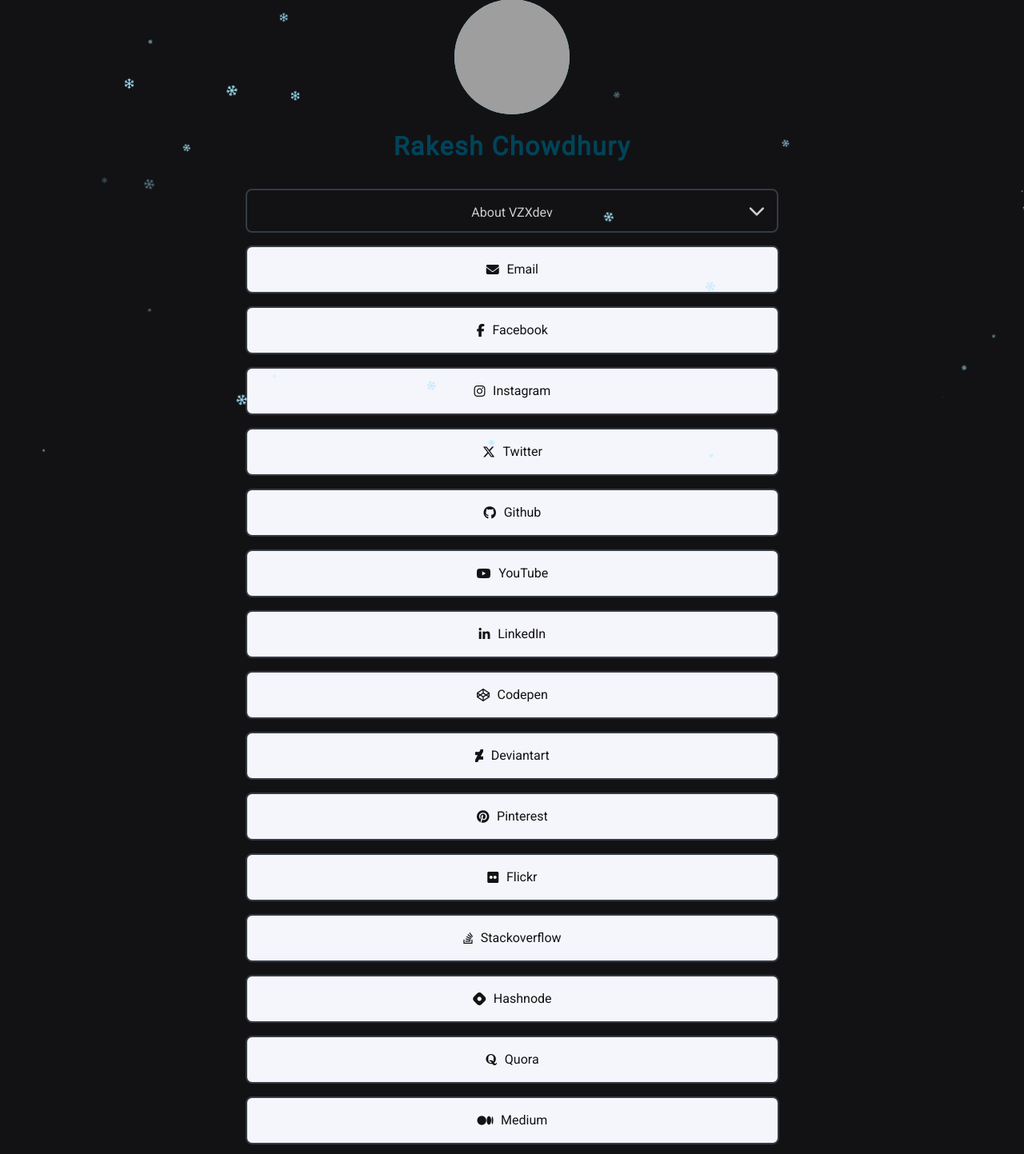
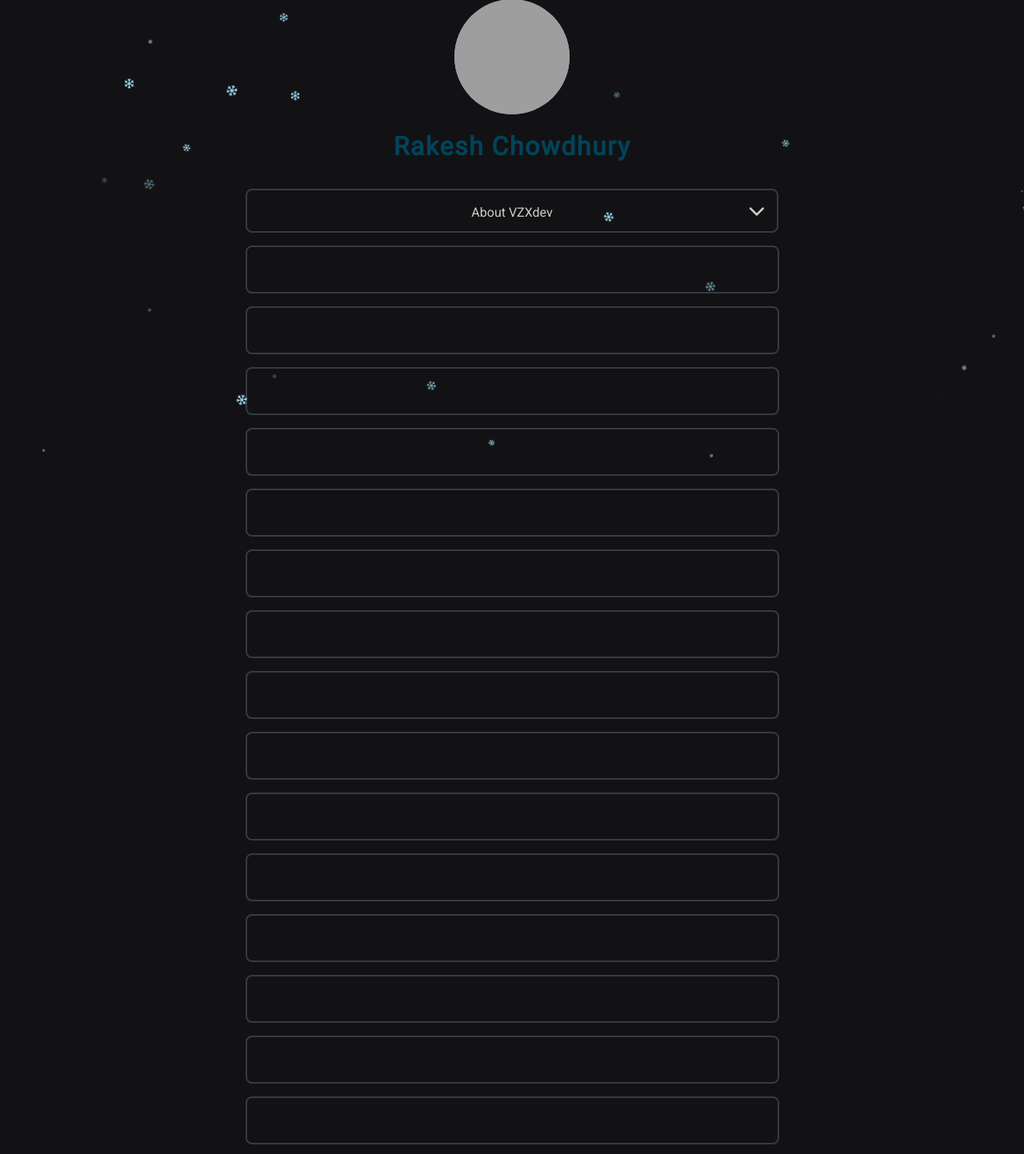
Before and after one commit to VZXdev/quasarSoft, a PHP site: page /about/index.html in a window 1280 px wide. Shown: the part 153-1596 px from the top of the page at 80% size. Run offline with PHP 8.4, Linux system fonts and the light colour scheme; some libraries are stand-ins or nearby versions; grey boxes are pictures that could not be loaded.

Commit message:
Update style.css

```diff
--- a/assets/style/style.css
+++ b/assets/style/style.css
@@ -135,7 +135,7 @@ ul {
   text-align: left;
 }
 .details ul li {
-  color: #4b4c4f;
+  color: #121214;
   padding: 0.5rem;
 }
 .details b {
@@ -194,7 +194,7 @@ ul {
   border-radius: 0.5rem;
   backdrop-filter: blur(10px);
   border: 2px solid #343b45;
-  background-color: #f5f5fc;
+  background-color: #121214;
   padding: 1rem 0;
   transition: all 0.3s ease;
   display: flex;
@@ -203,7 +203,7 @@ ul {
   gap: 0.6rem;
 }
 .social-media div:hover {
-  color: #ffffff;
+  color: #121214;
   background-color: #121214;
 }
 
```
